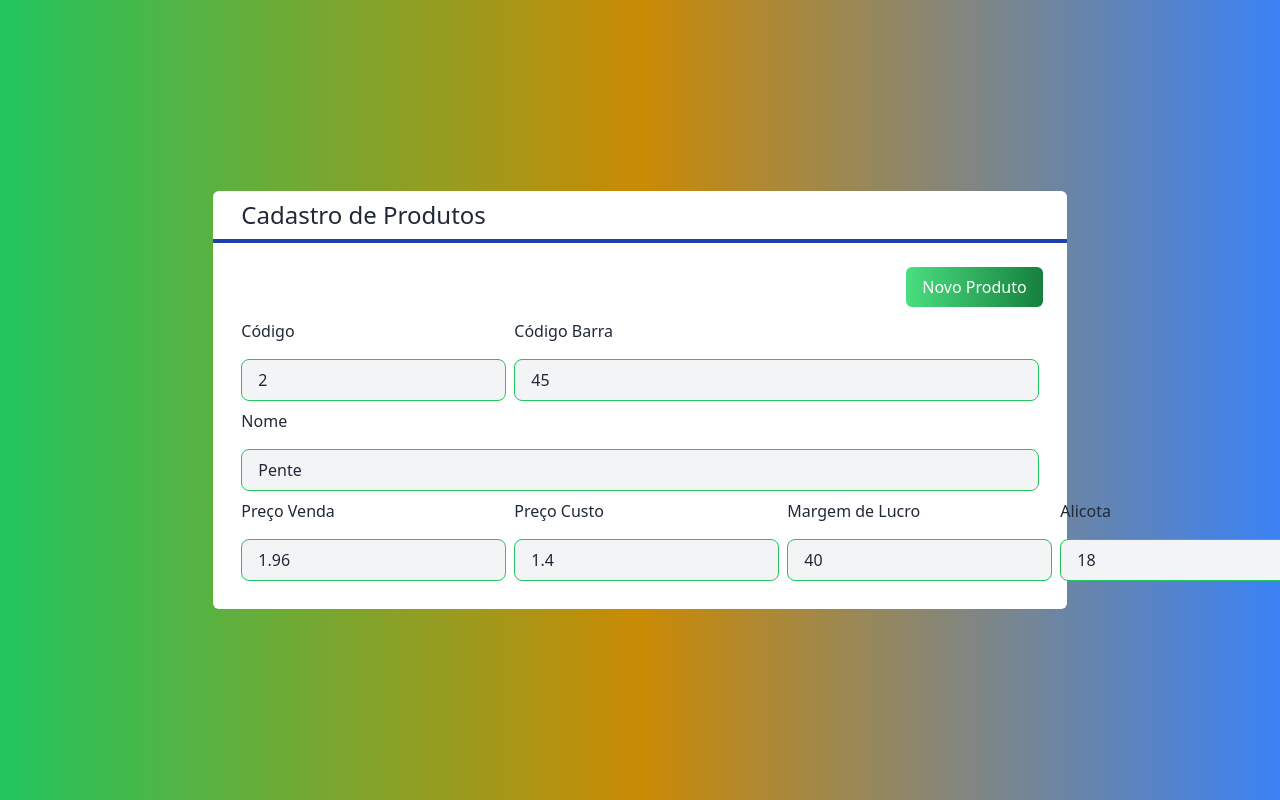
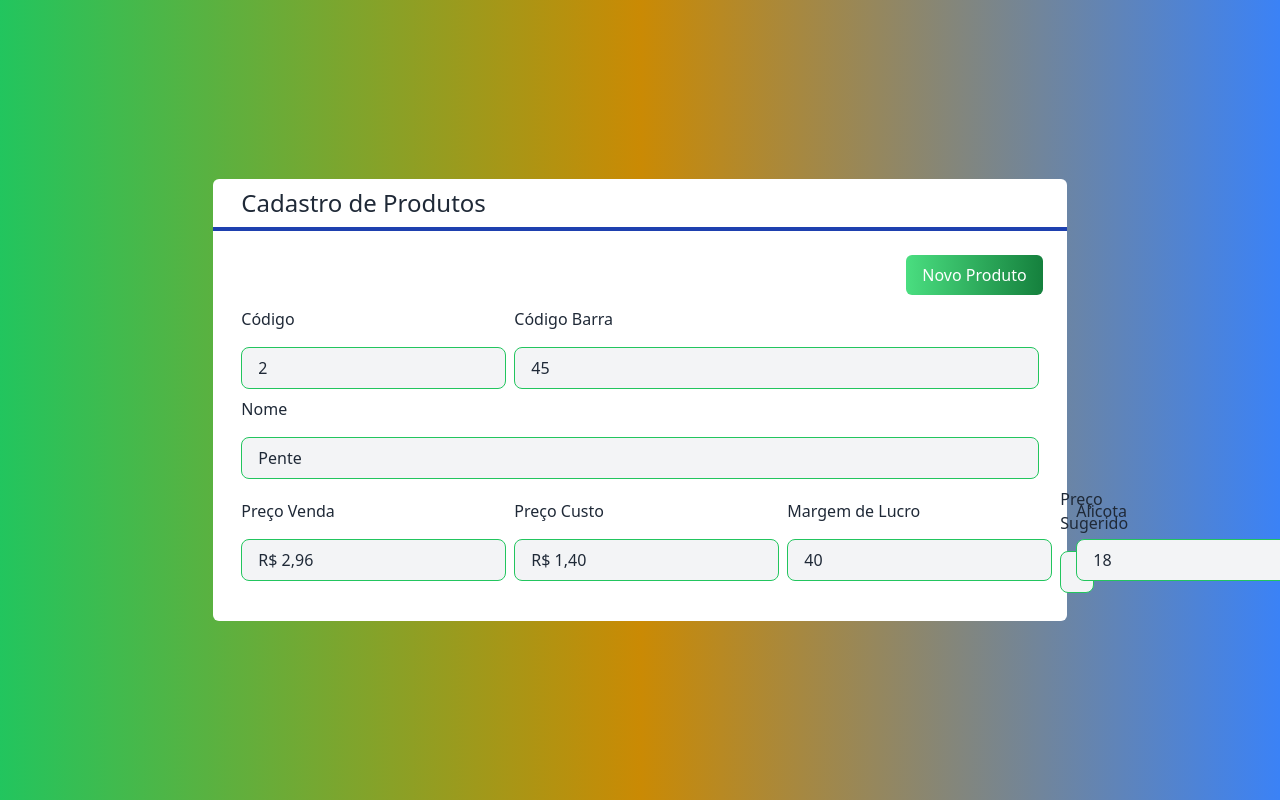
Before and after one commit to davidIsrael-rj/cadastro_produtos_Next.js, a Next.js app: page / in a window 1280 px wide. Shown: the top 800 px of the page. Built offline with nearby package versions, Linux system fonts and the light colour scheme.

Commit message:
Ajustando a mascara dos componentes e criando o campo preço sugerido

```diff
--- a/src/components/Formulario.tsx
+++ b/src/components/Formulario.tsx
@@ -1,6 +1,7 @@
 import Produto from "@/core/Produto";
 import Entrada from "./Entrada";
 import { useState } from "react";
+import { mascaraDados, precoSugerido } from "@/core/funcoes";
 
 interface FormularioProps {
     produto: Produto
@@ -13,6 +14,7 @@ export default function Formulario(props: FormularioProps) {
     const [precCusto, setPrecCusto] = useState(props.produto?.preco_custo ?? '')
     const [alicota, setAlicota] = useState(props.produto?.alicota ?? '')
     const [margem, setMargem] = useState(props.produto?.margem ?? '')
+    const [pSugerido, setPSugerido]=useState(precoSugerido(precCusto, margem))
 
     return (
         <div>
@@ -27,10 +29,13 @@ export default function Formulario(props: FormularioProps) {
 
             <div className="flex justify-between items-center">
 
-                <Entrada texto="Preço Venda" valor={precVenda} classNam="flex-1" />
-                <Entrada texto="Preço Custo" valor={precCusto} classNam="flex-1" />
+                <Entrada texto="Preço Venda" valor={mascaraDados(precVenda)} classNam="flex-1" />
+                <Entrada texto="Preço Custo" valor={mascaraDados(precCusto)} classNam="flex-1" />
                 <Entrada texto="Margem de Lucro" valor={margem} classNam="flex-1" />
-                <Entrada texto="Alicota" valor={alicota} classNam="flex-1" />
+                <Entrada texto="Preço Sugerido"
+                valor={pSugerido}
+                classNam={`flex-1 w-2`}/>
+                <Entrada texto="Alicota" valor={alicota} classNam={`flex-1 `} />
             </div>
         </div>
     )
--- /dev/null
+++ b/src/core/funcoes.ts
@@ -0,0 +1,10 @@
+export const mascaraDados = (dados)=>{
+    const resultado = (`R$ ${((dados).toFixed(2)).replace('.', ',')}`)
+    return resultado
+}
+
+export const  precoSugerido = (preCusto, margem) =>{
+    const precSug = (((preCusto * margem) / 100) + preCusto)
+    const resultado = `R$ ${(precSug.toFixed(2)).replace('.', ',')}`
+    return resultado
+}
--- a/src/pages/index.tsx
+++ b/src/pages/index.tsx
@@ -7,7 +7,7 @@ import Produto from "@/core/Produto";
 export default function Home() {
   const produtos = [
     new Produto("123456", "Caneta", 1.19, 0.90, 40, "18", "1"),
-    new Produto("45", "Pente", 1.96, 1.40, 40, "18", "2"),
+    new Produto("45", "Pente", 2.96, 1.40, 40, "18", "2"),
     new Produto("70", "Toalha", 11.50, 5.90, 40, "18", "3"),
     new Produto("55", "Panela", 55.49, 20.00, 40, "18", "4"),
     new Produto("65", "Camiseta", 25.90, 19.90, 40, "18", "5"),
```
